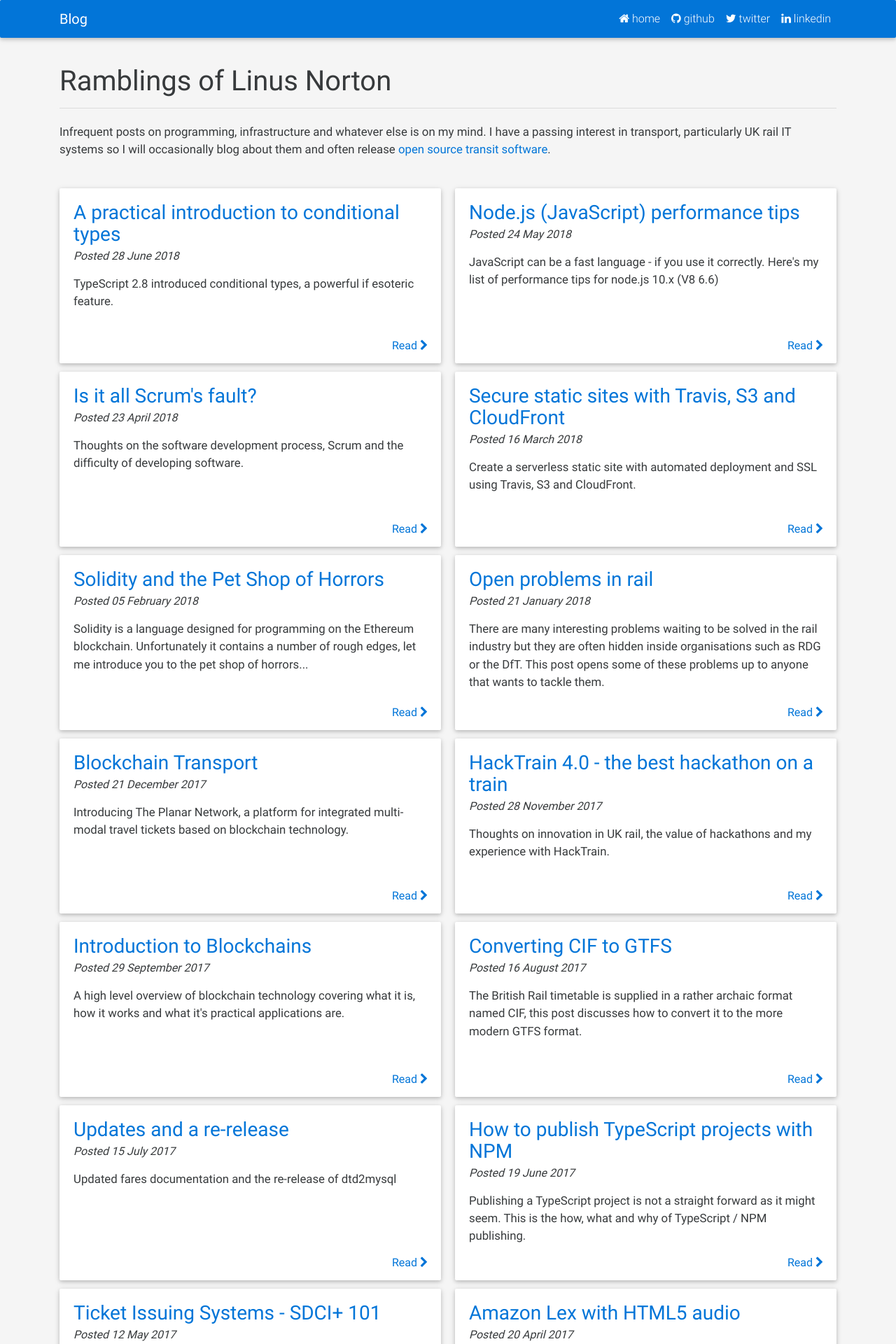
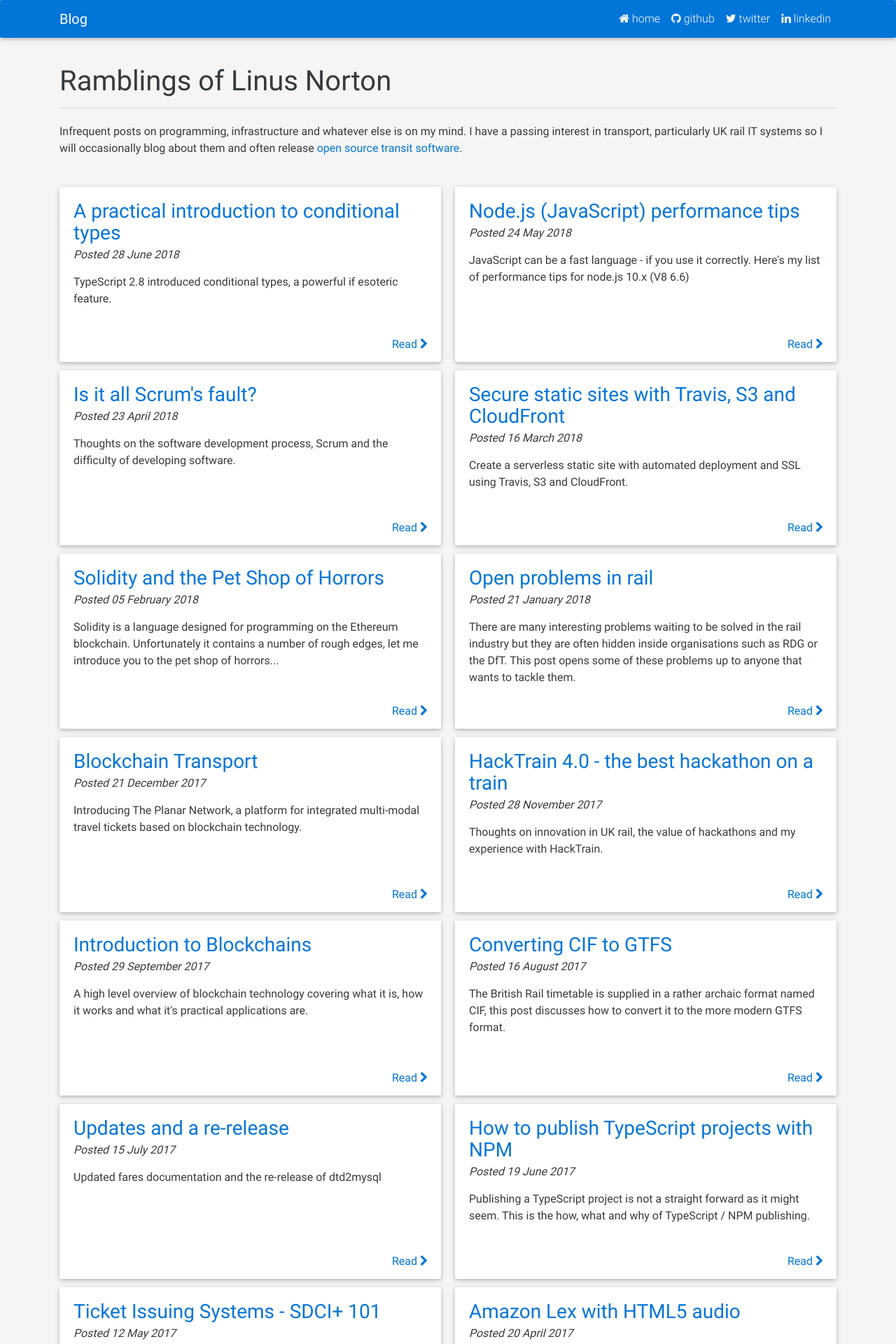
Before and after one commit to linusnorton/ljn.io, a Jekyll site: the page built from index.html, in a window 1280 px wide. Shown: the top 1920 px of the page at 70% size. Built offline with Jekyll 4.4.1, drawn with Linux system fonts in a browser that asks for light colours; nearby versions of some CDN libraries.

Commit message:
shrink the text size slightly

```diff
--- a/asset/css/style.css
+++ b/asset/css/style.css
@@ -9,7 +9,6 @@ body {
 }
 
 p {
-    font-size: 1.05rem;
     padding-top: 0.3rem;
     padding-bottom: 0.2rem;
 }
```
